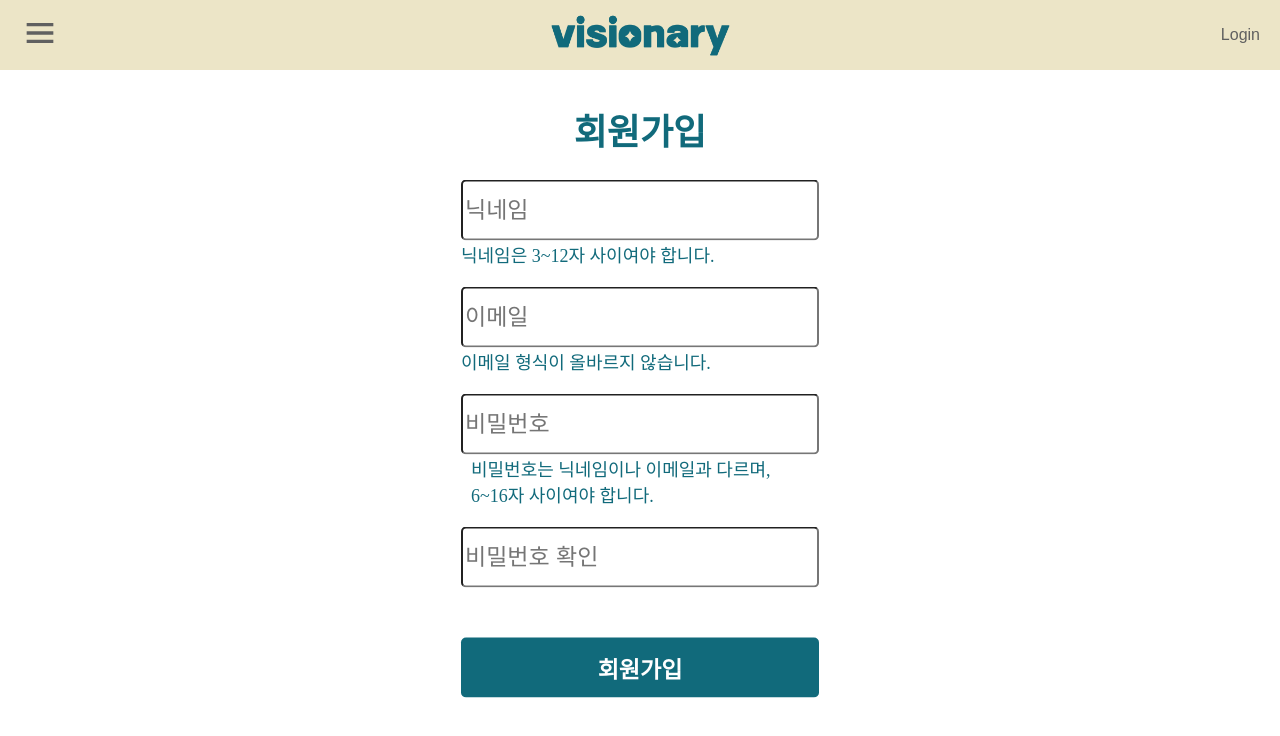
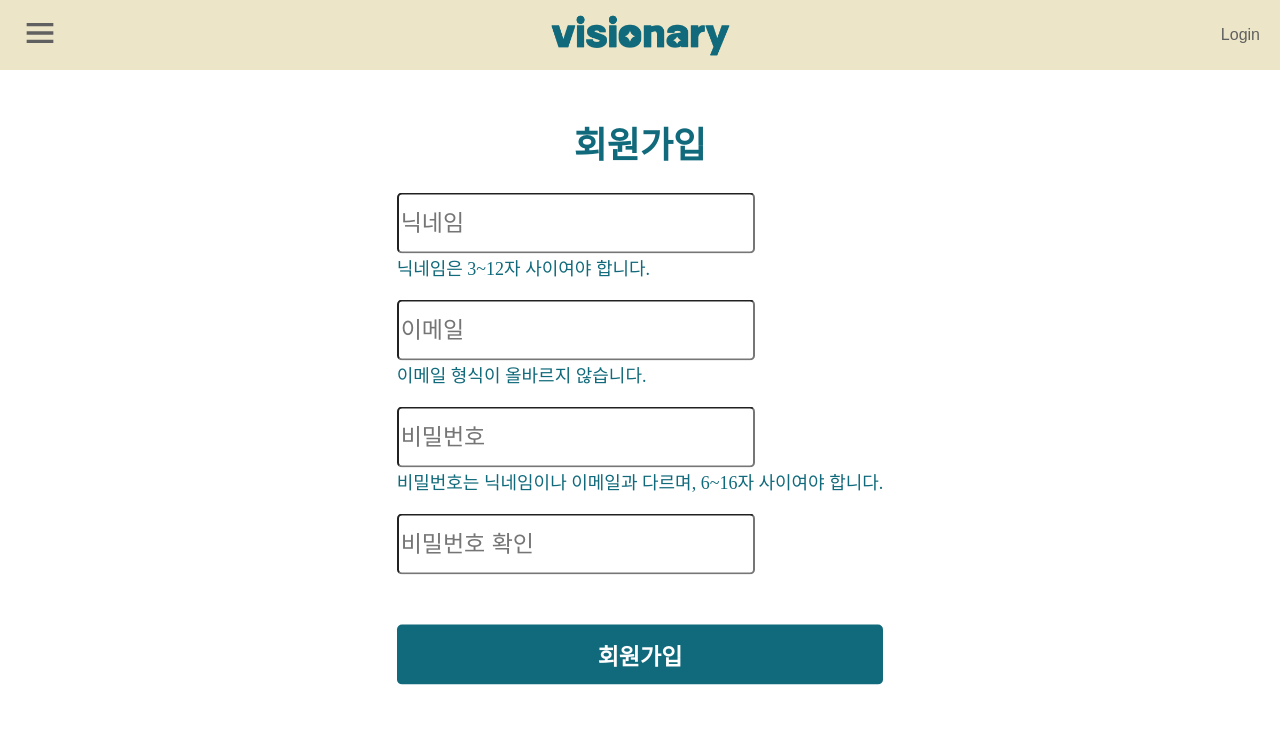
Before and after one commit to hjkim1137/visionary-mirror, a React (Create React App) app: page /register in a window 1280 px wide. Shown: the top 736 px of the page. Built offline with nearby package versions, Linux system fonts and the light colour scheme; no server answers.

Commit message:
[refactor] 로그인, 회원가입 유효성 검사 커스텀 훅으로 분리

```diff
--- a/src/components/SignIn/SignInCompo.jsx
+++ b/src/components/SignIn/SignInCompo.jsx
@@ -1,4 +1,4 @@
-import { useState, useEffect } from 'react';
+import { useEffect } from 'react';
 import { Link, useNavigate } from 'react-router-dom';
 import {
   GoogleAuthProvider,
@@ -8,49 +8,22 @@ import {
 } from 'firebase/auth';
 import { auth } from '../../firebase/firebase';
 import styles from './SignInCompo.module.scss';
+import useSigninValidation from './SinginValidation';
 
 function SignInCompo({ isLogin }) {
-  const [email, setEmail] = useState('');
-  const [password, setPassword] = useState('');
-
-  const [emailError, setEmailError] = useState('');
-  const [passwordError, setPasswordError] = useState('');
-
   // 로그인 되어있으면 홈('/')으로 이동
   const navigate = useNavigate();
 
-  // 로그인 내부 유효성 검사
+  // 로그인 상태에 따라 홈 페이지로 이동
   useEffect(() => {
-    isLogin && navigate('/');
+    if (isLogin) {
+      navigate('/');
+    }
+  }, [isLogin, navigate]);
 
-    // 이메일 형식 체크 함수
-    const isEmailValid = (loginEmail) => {
-      return String(loginEmail)
-        .toLowerCase()
-        .match(
-          /^(([^<>()[\]\\.,;:\s@"]+(\.[^<>()[\]\\.,;:\s@"]+)*)|(".+"))@((\[[0-9]{1,3}\.[0-9]{1,3}\.[0-9]{1,3}\.[0-9]{1,3}\])|(([a-zA-Z\-0-9]+\.)+[a-zA-Z]{2,}))$/
-        );
-    };
-
-    // 이메일 검사
-    if (!isEmailValid(email)) {
-      setEmailError('올바른 이메일 형식이 아닙니다.');
-    } else {
-      setEmailError('');
-    }
-
-    // 비밀번호 길이 체크 함수
-    const isPasswordValid = (loginPassword) => {
-      return loginPassword.length >= 6;
-    };
-
-    // 비밀번호 길이 검사
-    if (!isPasswordValid(password)) {
-      setPasswordError('비밀번호는 6글자 이상이어야 합니다.');
-    } else {
-      setPasswordError('');
-    }
-  }, [isLogin, email, password, navigate]);
+  // 로그인 내부 유효성 검사 커스텀 훅 불러오기
+  const { email, setEmail, password, setPassword, emailError, passwordError } =
+    useSigninValidation('', '');
 
   // 로그인 기능 수행
   const onSubmit = async (e) => {
@@ -65,7 +38,7 @@ function SignInCompo({ isLogin }) {
     // 로그인 firebase 시작
     try {
       const data = await signInWithEmailAndPassword(auth, email, password);
-      console.log(data); // data : {user: {accessToken: "tokentoken" } }
+      console.log('data:', data); // data : {user: {accessToken: "tokentoken" } }
       if (data) {
         // const { user } = data;
         // const token = user.getIdToken(user.uid);
@@ -74,7 +47,7 @@ function SignInCompo({ isLogin }) {
           user: { uid },
         } = data;
         const token = await getIdToken(auth.currentUser);
-        console.log(uid);
+        console.log('uid', uid);
         console.log('token', token);
 
         // 로그인 api 통신 시작
@@ -86,12 +59,14 @@ function SignInCompo({ isLogin }) {
               'Content-Type': 'application/json',
             },
           }).then((res) => res.json()); // cookie가 클라이언트에 탑재됨.
+
           if (signinResult && !signinResult.error) {
             console.log('signinResult:', signinResult); // {isLogin:true}
             // 정상 로그인 완료(= 에러 없음 err:null)
             // App.js에서 로그인상태 파악을 위해 localstorage에 isLogin 설정
             localStorage.setItem('isLogin', '1'); // "1" = 로그인 / "0" = 로그아웃상태
             alert('로그인에 성공하였습니다.');
+
             navigate('/');
           } else {
             // 로그인 실패
@@ -126,7 +101,7 @@ function SignInCompo({ isLogin }) {
     }
   };
 
-  /** 구글 계정으로 가입 및 로그인 */
+  /** 구글 계정으로 가입 및 로그인 시작 */
   const googleOnClick = async (e) => {
     const {
       target: { name },
@@ -139,7 +114,7 @@ function SignInCompo({ isLogin }) {
 
     try {
       const data = await signInWithPopup(auth, provider);
-      console.log(data);
+      console.log('data', data); // UserCredentialImpl {user: UserImpl, ProviderId:'google.com', _tokenResponse: 계정 정보}
       const {
         user: { uid, displayName },
       } = data;
@@ -177,8 +152,14 @@ function SignInCompo({ isLogin }) {
 
       // 로그인 api 통신 시작
       // 토큰 받아오기
-      const token = await getIdToken(auth.currentUser);
-      console.log('token', token);
+      let token;
+      if (auth.currentUser) {
+        token = await getIdToken(auth.currentUser); // auth.currentUser 받으려면 이때까지 auth 로그인 되어 있어야 함.
+        console.log('token', token);
+      } else {
+        console.log('현재 구글 계정으로 가입한 계정이 없습니다.');
+        return;
+      }
 
       try {
         const signinResult = await fetch(`/api/v1/accounts/signin`, {
@@ -201,7 +182,6 @@ function SignInCompo({ isLogin }) {
           alert(
             'Google 계정으로 로그인에 실패하였습니다. 새로고침 후 다시 시도해주세요.'
           );
-          await auth.signOut(); // 로그인 실패 시 Firebase 로그아웃
         }
       } catch (error) {
         console.log('error.message', error.message);
@@ -215,6 +195,7 @@ function SignInCompo({ isLogin }) {
       alert('구글 계정 인증에 실패하였습니다. 새로고침 후 재 시도 해주세요.');
     }
   };
+  /** 구글 계정으로 가입 및 로그인 끝*/
 
   return (
     <>
--- /dev/null
+++ b/src/components/SignIn/SinginValidation.jsx
@@ -0,0 +1,43 @@
+import { useState, useEffect } from 'react';
+
+const useSigninValidation = (initialEmail, initialPassword) => {
+  const [email, setEmail] = useState(initialEmail);
+  const [password, setPassword] = useState(initialPassword);
+
+  const [emailError, setEmailError] = useState('');
+  const [passwordError, setPasswordError] = useState('');
+
+  // 이메일 형식 체크 함수
+  const isEmailValid = (loginEmail) => {
+    return String(loginEmail)
+      .toLowerCase()
+      .match(
+        /^(([^<>()[\]\\.,;:\s@"]+(\.[^<>()[\]\\.,;:\s@"]+)*)|(".+"))@((\[[0-9]{1,3}\.[0-9]{1,3}\.[0-9]{1,3}\.[0-9]{1,3}\])|(([a-zA-Z\-0-9]+\.)+[a-zA-Z]{2,}))$/
+      );
+  };
+
+  // 비밀번호 길이 체크 함수
+  const isPasswordValid = (loginPassword) => {
+    return loginPassword.length >= 6;
+  };
+
+  useEffect(() => {
+    // 이메일 검사
+    if (!isEmailValid(email)) {
+      setEmailError('올바른 이메일 형식이 아닙니다.');
+    } else {
+      setEmailError('');
+    }
+
+    // 비밀번호 길이 검사
+    if (!isPasswordValid(password)) {
+      setPasswordError('비밀번호는 6글자 이상이어야 합니다.');
+    } else {
+      setPasswordError('');
+    }
+  }, [email, password]);
+
+  return { email, setEmail, password, setPassword, emailError, passwordError };
+};
+
+export default useSigninValidation;
--- a/src/components/SignUp/SignUpCompo.jsx
+++ b/src/components/SignUp/SignUpCompo.jsx
@@ -3,6 +3,7 @@ import { useNavigate } from 'react-router-dom';
 import { createUserWithEmailAndPassword } from 'firebase/auth';
 import { auth } from '../../firebase/firebase';
 import styles from './SignUpCompo.module.scss';
+import { useSignUpValidation } from './SignupValidation';
 
 function SignUpCompo() {
   const [username, setUsername] = useState(''); // nickname
@@ -10,51 +11,11 @@ function SignUpCompo() {
   const [password, setPassword] = useState('');
   const [confirmPassword, setConfirmPassword] = useState('');
 
-  const [usernameError, setUsernameError] = useState('');
-  const [emailError, setEmailError] = useState('');
-  const [passwordError, setPasswordError] = useState('');
-  const [confirmPasswordError, setConfirmPasswordError] = useState('');
-
   const navigate = useNavigate();
 
-  useEffect(() => {
-    if (username.length < 3 || username.length > 12) {
-      setUsernameError('닉네임은 3~12자 사이여야 합니다.');
-    } else {
-      setUsernameError('');
-    }
-
-    const emailRegex = /^[a-zA-Z0-9._%+-]+@[a-zA-Z0-9.-]+\.[a-zA-Z]{2,}$/;
-    if (!emailRegex.test(email)) {
-      setEmailError('이메일 형식이 올바르지 않습니다.');
-    } else {
-      setEmailError('');
-    }
-
-    if (
-      password.length < 6 ||
-      password.length > 16 ||
-      password === username ||
-      password === email
-    ) {
-      setPasswordError(
-        <div className={styles.spanWrapper}>
-          <span className={styles.span}>
-            비밀번호는 닉네임이나 이메일과 다르며,
-          </span>
-          <span className={styles.span}>6~16자 사이여야 합니다.</span>
-        </div>
-      );
-    } else {
-      setPasswordError('');
-    }
-
-    if (password !== confirmPassword) {
-      setConfirmPasswordError('비밀번호가 일치하지 않습니다.');
-    } else {
-      setConfirmPasswordError('');
-    }
-  }, [username, email, password, confirmPassword]);
+  // 회원가입 유효성 검사 커스텀 훅 불러오기
+  const { usernameError, emailError, passwordError, confirmPasswordError } =
+    useSignUpValidation(username, email, password, confirmPassword);
 
   /** 회원가입 기능 수행 */
   const onSubmit = async (e) => {
@@ -122,6 +83,7 @@ function SignUpCompo() {
       alert('인증에 실패하였습니다. 새로고침 후 다시 시도해주세요.'); //firebase 오류 등(이미 존재하는 이메일 등)
     }
   };
+
   const onChange = (e) => {
     const {
       target: { name, value },
--- /dev/null
+++ b/src/components/SignUp/SignupValidation.jsx
@@ -0,0 +1,49 @@
+import { useState, useEffect } from 'react';
+
+export const useSignUpValidation = (
+  username,
+  email,
+  password,
+  confirmPassword
+) => {
+  const [usernameError, setUsernameError] = useState('');
+  const [emailError, setEmailError] = useState('');
+  const [passwordError, setPasswordError] = useState('');
+  const [confirmPasswordError, setConfirmPasswordError] = useState('');
+
+  useEffect(() => {
+    if (username.length < 3 || username.length > 12) {
+      setUsernameError('닉네임은 3~12자 사이여야 합니다.');
+    } else {
+      setUsernameError('');
+    }
+
+    const emailRegex = /^[a-zA-Z0-9._%+-]+@[a-zA-Z0-9.-]+\.[a-zA-Z]{2,}$/;
+    if (!emailRegex.test(email)) {
+      setEmailError('이메일 형식이 올바르지 않습니다.');
+    } else {
+      setEmailError('');
+    }
+
+    if (
+      password.length < 6 ||
+      password.length > 16 ||
+      password === username ||
+      password === email
+    ) {
+      setPasswordError(
+        '비밀번호는 닉네임이나 이메일과 다르며, 6~16자 사이여야 합니다.'
+      );
+    } else {
+      setPasswordError('');
+    }
+
+    if (password !== confirmPassword) {
+      setConfirmPasswordError('비밀번호가 일치하지 않습니다.');
+    } else {
+      setConfirmPasswordError('');
+    }
+  }, [username, email, password, confirmPassword]);
+
+  return { usernameError, emailError, passwordError, confirmPasswordError };
+};
```
